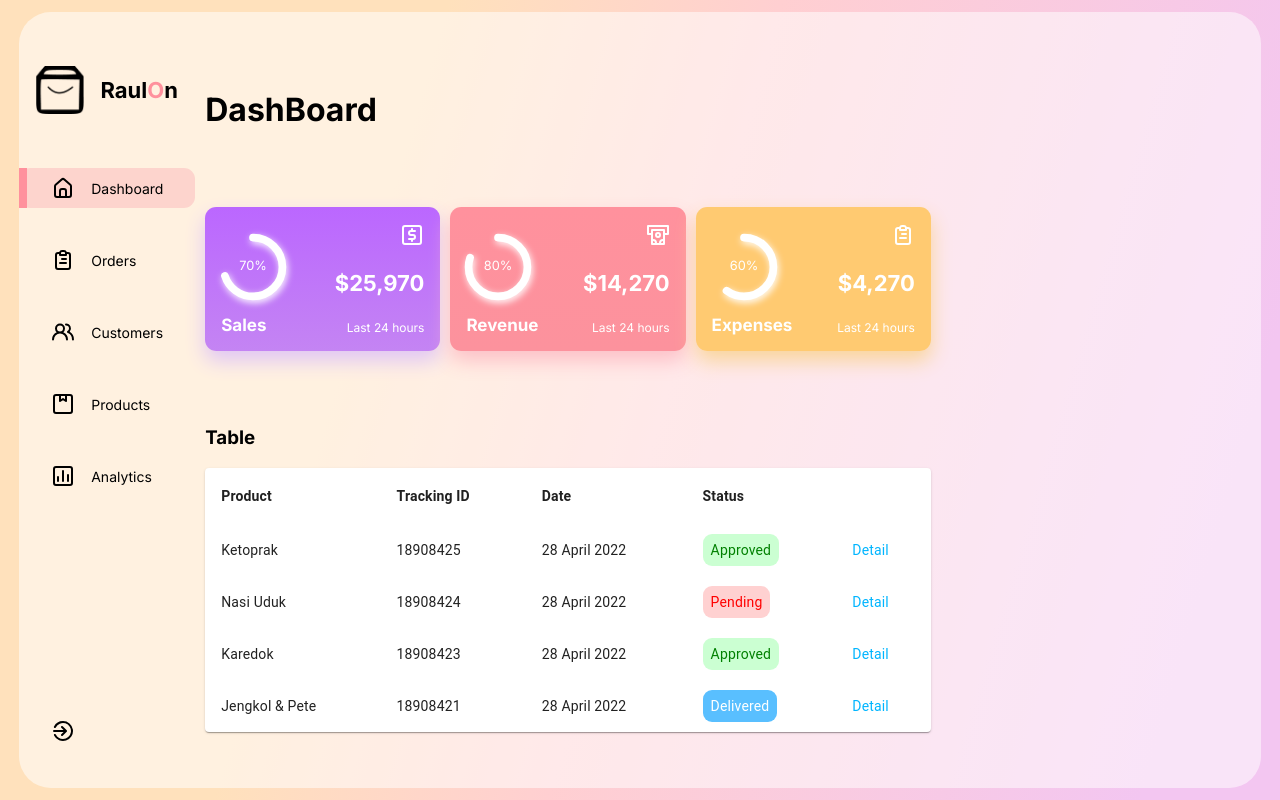
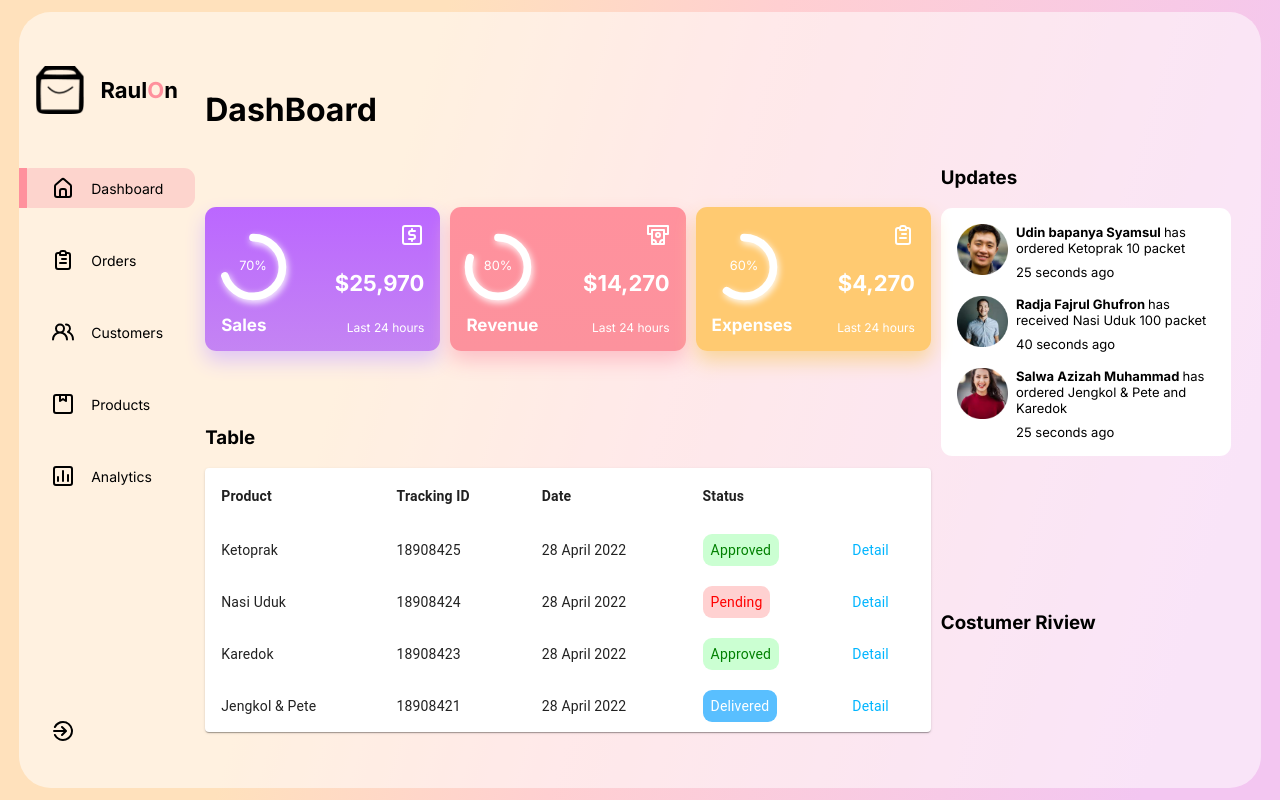
Before and after one commit to RaulOn18/raulon-dashboard, a React (Vite) app: page / in a window 1280 px wide. Built offline with nearby package versions, Linux system fonts and the light colour scheme.

Commit message:
Created Updates Section and add more data⚡

```diff
--- a/src/App.jsx
+++ b/src/App.jsx
@@ -1,5 +1,5 @@
 import "./App.css";
-import { MainDash, SideBar } from "./components";
+import { MainDash, RightSide, SideBar } from "./components";
 
 function App() {
   return (
@@ -7,7 +7,7 @@ function App() {
       <div className="AppGlass">
         <SideBar />
         <MainDash />
-        <div></div>
+        <RightSide />
       </div>
     </div>
   );
--- a/src/Data/index.js
+++ b/src/Data/index.js
@@ -8,6 +8,7 @@ import {
   UilMoneyWithdrawal,
   UilUsdSquare,
 } from "@iconscout/react-unicons";
+import { img1, img2, img3 } from "../imgs";
 
 // Sidebar Data
 export const SidebarData = [
@@ -84,3 +85,24 @@ export const CardsData = [
     ],
   },
 ];
+
+export const UpdatesData = [
+  {
+    img: img1,
+    name: "Udin bapanya Syamsul",
+    noti: "has ordered Ketoprak 10 packet",
+    time: "25 seconds ago",
+  },
+  {
+    img: img2,
+    name: "Radja Fajrul Ghufron",
+    noti: "has received Nasi Uduk 100 packet",
+    time: "40 seconds ago",
+  },
+  {
+    img: img3,
+    name: "Salwa Azizah Muhammad",
+    noti: "has ordered Jengkol & Pete and Karedok",
+    time: "25 seconds ago",
+  },
+];
--- a/src/components/Cards/Cards.jsx
+++ b/src/components/Cards/Cards.jsx
@@ -8,7 +8,7 @@ const Cards = () => {
   return (
     <div className="Cards">
       {CardsData.map((card, id) => (
-        <div className="parentContainer">
+        <div className="parentContainer" key={id}>
           <Card
             title={card.title}
             color={card.color}
--- /dev/null
+++ b/src/components/RightSide/RightSide.css
@@ -0,0 +1,6 @@
+.RightSide {
+  display: flex;
+  flex-direction: column;
+  width: 95%;
+  justify-content: space-evenly;
+}
--- /dev/null
+++ b/src/components/RightSide/RightSide.jsx
@@ -0,0 +1,20 @@
+import React from "react";
+import { Updates } from "../";
+
+import "./RightSide.css";
+
+const RightSide = () => {
+  return (
+    <div className="RightSide">
+      <div>
+        <h3>Updates</h3>
+        <Updates />
+      </div>
+      <div>
+        <h3>Costumer Riview</h3>
+      </div>
+    </div>
+  );
+};
+
+export default RightSide;
--- /dev/null
+++ b/src/components/Updates/Updates.css
@@ -0,0 +1,23 @@
+.Updates {
+  width: 85%;
+  background: white;
+  border-radius: 0.7rem;
+  padding: 1rem;
+  gap: 1rem;
+  display: flex;
+  flex-direction: column;
+  font-size: 13px;
+}
+.update {
+  display: flex;
+  gap: 0.5rem;
+}
+
+.update > img {
+  width: 3.2rem;
+  height: 3.2rem;
+}
+
+.noti > div > span:nth-of-type(1) {
+  font-weight: bold;
+}
--- /dev/null
+++ b/src/components/Updates/Updates.jsx
@@ -0,0 +1,25 @@
+import React from "react";
+import { UpdatesData } from "../../Data";
+
+import "./Updates.css";
+
+const Updates = () => {
+  return (
+    <div className="Updates">
+      {UpdatesData.map((update, id) => (
+        <div className="update" key={id}>
+          <img src={update.img} alt={update.name} />
+          <div className="noti">
+            <div style={{ marginBottom: "0.5rem" }}>
+              <span>{update.name} </span>
+              <span>{update.noti}</span>
+            </div>
+            <span>{update.time}</span>
+          </div>
+        </div>
+      ))}
+    </div>
+  );
+};
+
+export default Updates;
--- a/src/components/index.js
+++ b/src/components/index.js
@@ -3,3 +3,5 @@ export { default as MainDash } from "./MainDash/MainDash";
 export { default as Card } from "./Card/Card";
 export { default as Cards } from "./Cards/Cards";
 export { default as Table } from "./Table/Table";
+export { default as RightSide } from "./RightSide/RightSide";
+export { default as Updates } from "./Updates/Updates";
```
